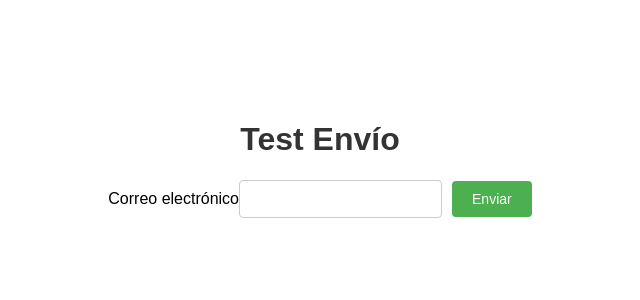
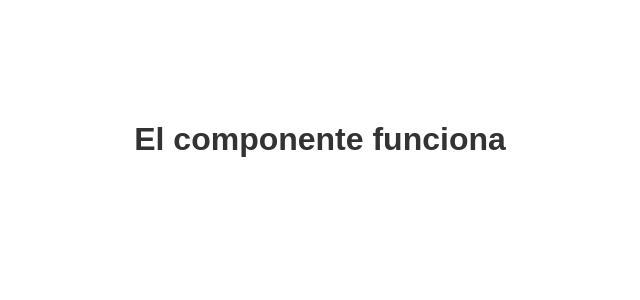
Before and after one commit to administratorkey/xestioncv, a React (Create React App) app in the folder frontend/: page /vista-proceso-alta in a window 1280 px wide. Shown: the top 300 px of the page, without its empty margins (320-960 px from the left). Built offline with nearby package versions, Linux system fonts and the light colour scheme.

Commit message:
Usando Routes para el componente -vistaProcesoAlta-

```diff
--- a/frontend/package.json
+++ b/frontend/package.json
@@ -8,6 +8,7 @@
     "@testing-library/user-event": "^13.5.0",
     "react": "^18.2.0",
     "react-dom": "^18.2.0",
+    "react-router-dom": "^6.14.2",
     "react-scripts": "5.0.1",
     "web-vitals": "^2.1.4"
   },
--- a/frontend/src/App.js
+++ b/frontend/src/App.js
@@ -1,11 +1,25 @@
-import React from 'react';
+import React, { useState } from 'react';
+import { BrowserRouter as Router, Route, Routes } from 'react-router-dom';
 import EnviarEmail from './components/enviarEmail';
+import GuardarEmail from './components/guardarEmail';
+import VistaProcesoAlta from './components/vistaProcesoAlta';
 import './components/styles.css';
 
 function App() {
+  const [responseOk, setResponseOk] = useState(false);
+
   return (
     <div>
-      <EnviarEmail />
+      <Router>
+        <Routes>
+          <Route path="/" element={<EnviarEmail />} />
+          <Route
+            path="/guardar-email"
+            element={<GuardarEmail responseOk={responseOk} />}
+          />
+          <Route path="/vista-proceso-alta" element={<VistaProcesoAlta />} />
+        </Routes>
+      </Router>
     </div>
   );
 }
--- a/frontend/src/components/guardarEmail.js
+++ b/frontend/src/components/guardarEmail.js
@@ -1,13 +1,16 @@
 import React, { useEffect, useState } from 'react';
+import { useNavigate } from 'react-router-dom';
 
 const GuardarEmail = ({ responseOk }) => {
   const [showMessage, setShowMessage] = useState(false);
+  const navigate = useNavigate();
 
   useEffect(() => {
     if (responseOk) {
       setShowMessage(true);
+      navigate('/vista-proceso-alta'); // Redirige a la ruta /vista-proceso-alta
     }
-  }, [responseOk]);
+  }, [responseOk, navigate]);
 
   return (
     <div>
--- /dev/null
+++ b/frontend/src/components/vistaProcesoAlta.js
@@ -0,0 +1,12 @@
+import React from 'react';
+import { useNavigate } from 'react-router-dom';
+
+const VistaProcesoAlta = () => {
+  return (
+    <div>
+      <h1>El componente funciona</h1>
+    </div>
+  );
+};
+
+export default VistaProcesoAlta;
```
Also changed, not shown: 1 other file (tests, documents, lock files or other folders).
